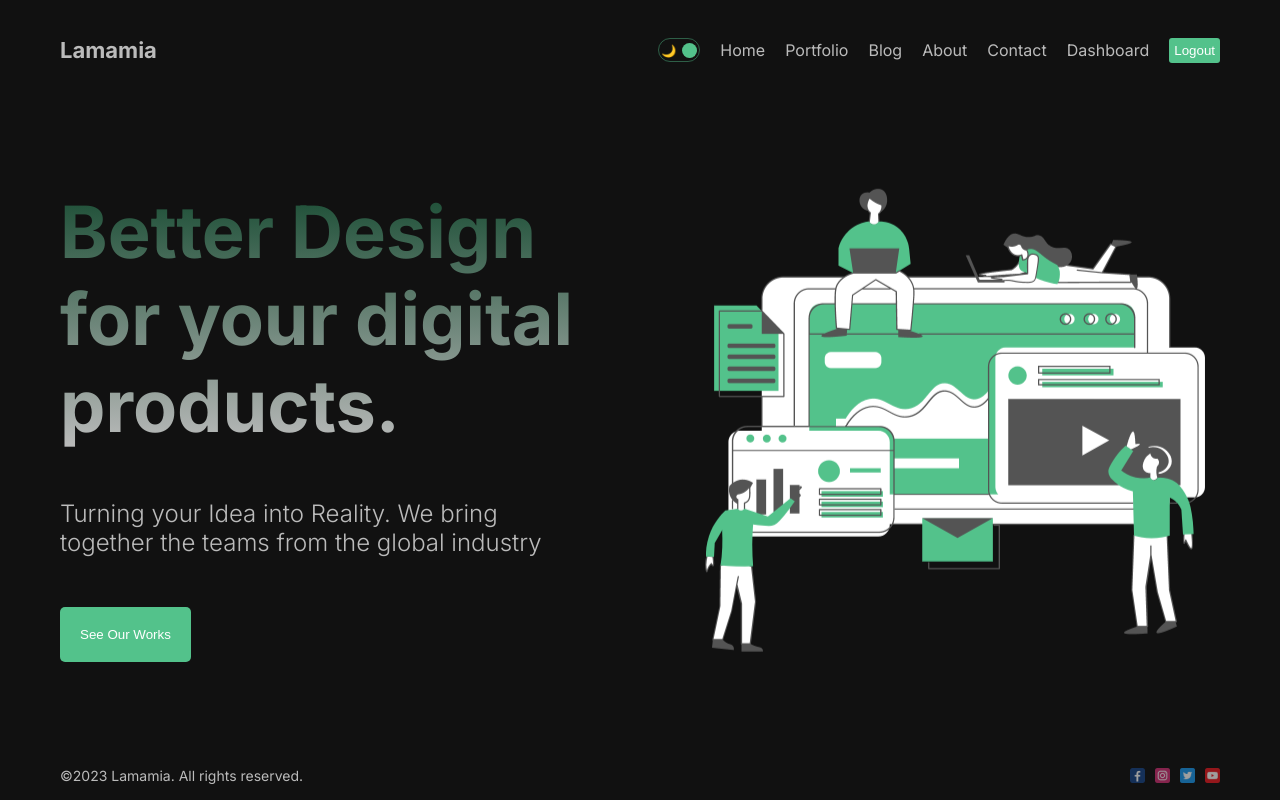
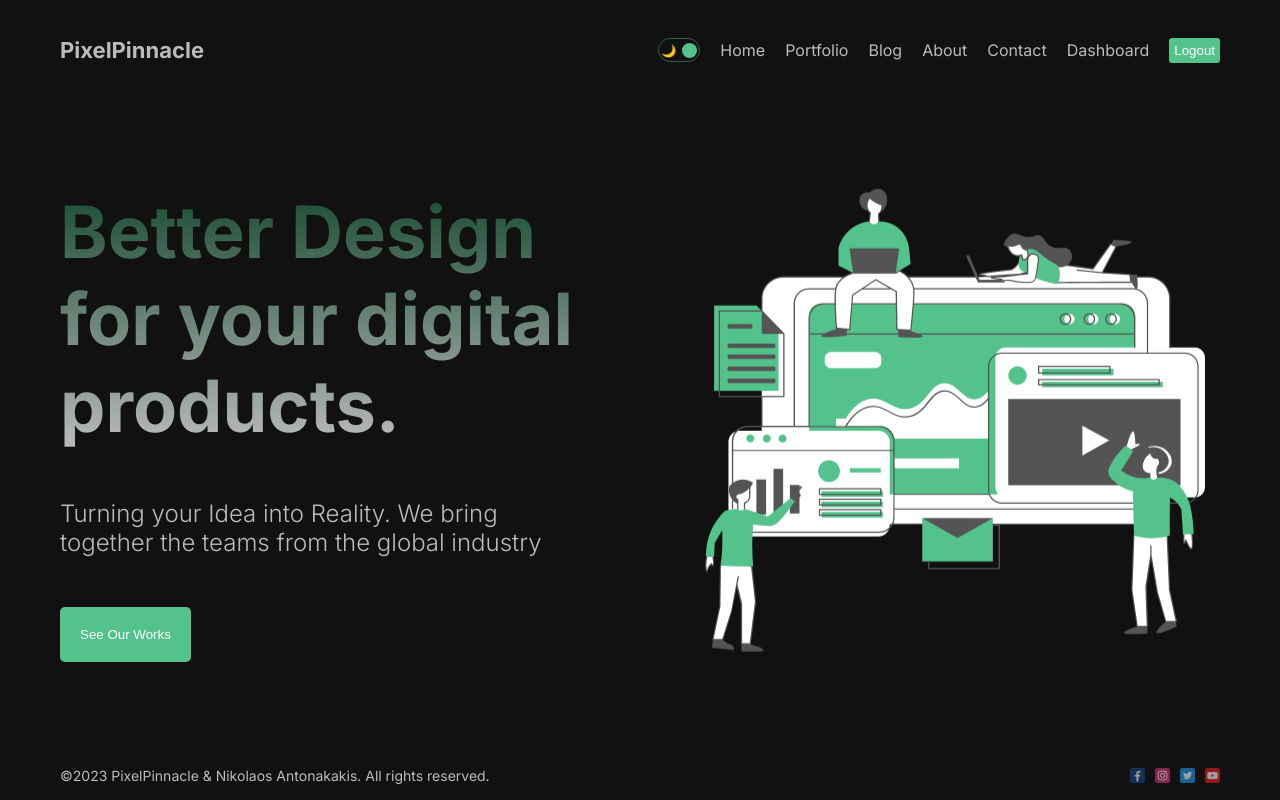
Before and after one commit to Nikosanton82/next-js-portfolio-blog-website, a Next.js app: page / in a window 1280 px wide. Built offline with nearby package versions, Linux system fonts and the light colour scheme.

Commit message:
some minor fixes

```diff
--- a/src/components/footer/Footer.jsx
+++ b/src/components/footer/Footer.jsx
@@ -4,7 +4,9 @@ import styles from "./footer.module.css";
 const Footer = () => {
   return (
     <div className={styles.container}>
-      <div>©2023 Lamamia. All rights reserved.</div>
+      <div>
+        ©2023 PixelPinnacle & Nikolaos Antonakakis. All rights reserved.
+      </div>
       <div className={styles.social}>
         <Image
           src="/1.png"
--- a/src/components/navbar/Navbar.jsx
+++ b/src/components/navbar/Navbar.jsx
@@ -41,7 +41,7 @@ const Navbar = () => {
   return (
     <div className={styles.container}>
       <Link href="/" className={styles.logo}>
-        Lamamia
+        PixelPinnacle
       </Link>
       <div className={styles.links}>
         <DarkModeToggle />
```
